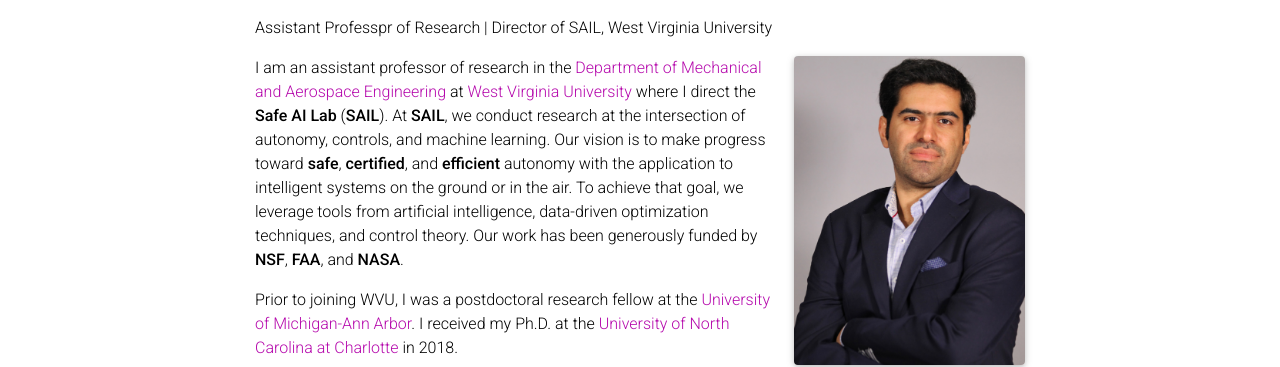
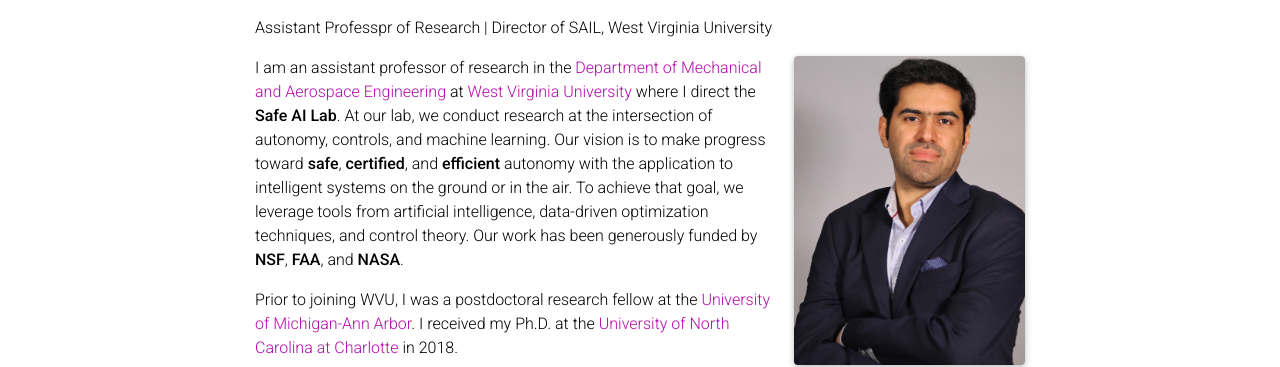
Before and after one commit to AliBaheri/alibaheri, a Jekyll site: the page built from _pages/about.md, in a window 1280 px wide and 900 px high. Shown: the part 144-511 px from the top of the window. Built offline with Jekyll 4.4.1, drawn with Linux system fonts in a browser that asks for light colours; nearby versions of some CDN libraries; comment, search, counter and statistics services are not loaded; a style sheet for code colours, icons or effects is not loaded.

Commit message:
Update about.md

```diff
--- a/_pages/about.md
+++ b/_pages/about.md
@@ -19,7 +19,7 @@ selected_papers: false # includes a list of papers marked as "selected={true}"
 social: true  # includes social icons at the bottom of the page
 ---
 
-I am an assistant professor of research in the [Department of Mechanical and Aerospace Engineering](https://mae.statler.wvu.edu/) at [West Virginia University](https://www.wvu.edu/) where I direct the **Safe AI Lab** (**SAIL**). At **SAIL**, we conduct research at the intersection of autonomy, controls, and machine learning.
+I am an assistant professor of research in the [Department of Mechanical and Aerospace Engineering](https://mae.statler.wvu.edu/) at [West Virginia University](https://www.wvu.edu/) where I direct the **Safe AI Lab**. At our lab, we conduct research at the intersection of autonomy, controls, and machine learning.
 Our vision is to make progress toward **safe**, **certified**, and **efficient** autonomy with the application to intelligent systems on the ground or in the air. To achieve that goal, we leverage tools from artificial intelligence, data-driven optimization techniques, and control theory. Our work has been generously funded by **NSF**, **FAA**, and **NASA**.
 
 Prior to joining WVU, I was a postdoctoral research fellow at the [University of Michigan-Ann Arbor](https://umich.edu/). I received my Ph.D. at the [University of North Carolina at Charlotte](https://www.charlotte.edu/) in 2018.
```
